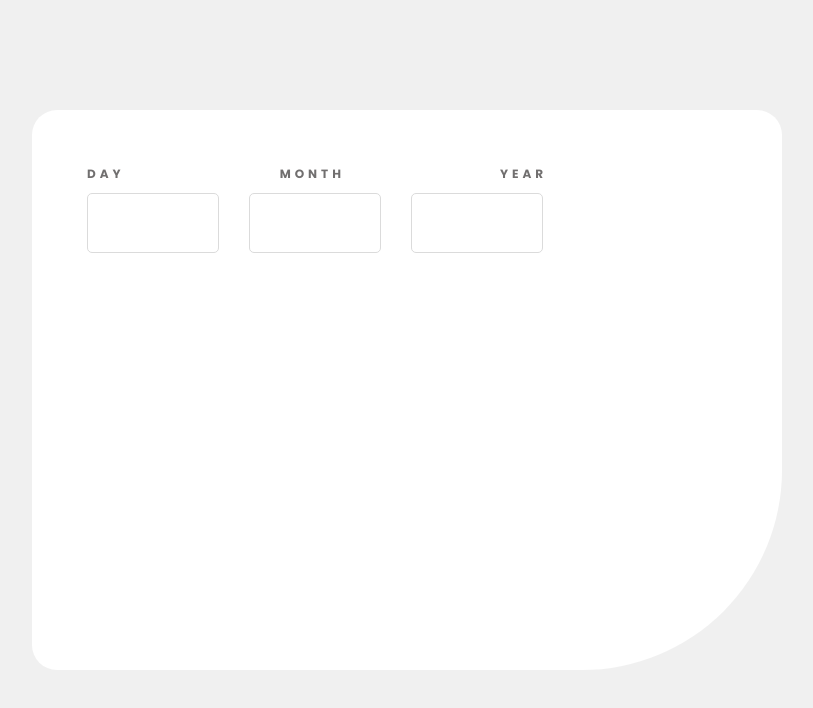
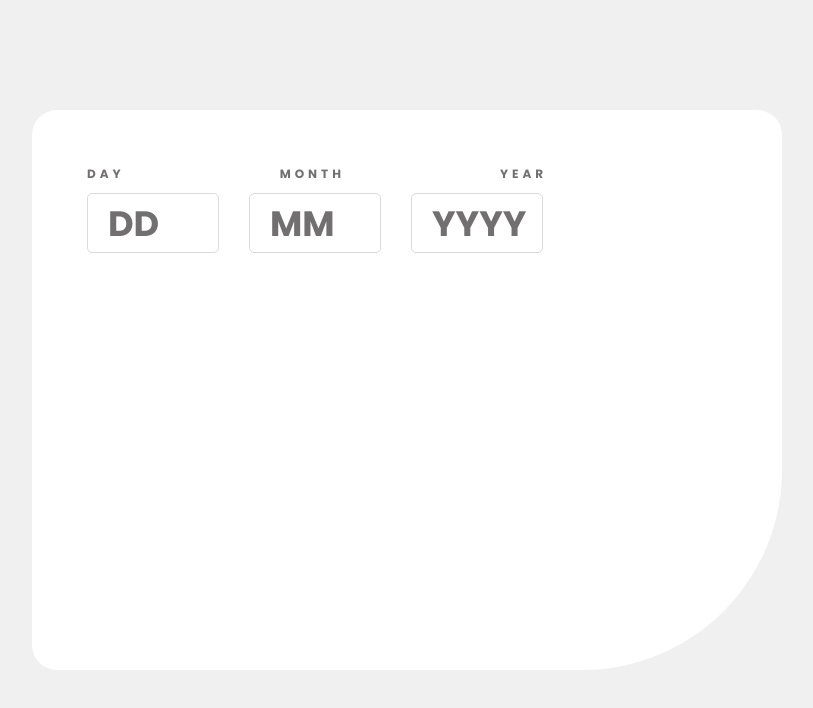
Before and after one commit to ishitaraina1807/Age_Calculator_project, a plain HTML site: page index.html in a window 1280 px wide. Shown: the whole page, without its empty margins (233-1046 px from the left). Drawn offline with Linux system fonts and the light colour scheme.

Commit message:
Update index.html

```diff
--- a/index.html
+++ b/index.html
@@ -41,9 +41,10 @@
           <div class="year1">YEAR</div>
         </div>
         <div class="row2">        <!--flex-row-->
-          <input class= "input" type="DD">
-          <input  class= "input" type="MM">
-          <input  class= "input" type="YYYY">
+          <input type="number" class= "input" placeholder="DD">
+          <input type="number" class= "input" placeholder="MM">
+          <input type="number" class= "input" placeholder="YYYY">
+
         </div>
       </div>
     </main>
```
